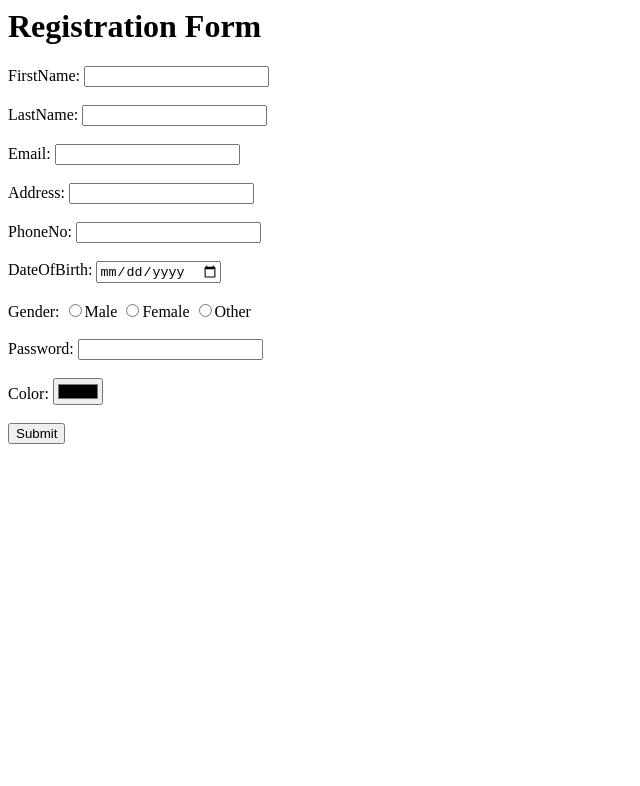
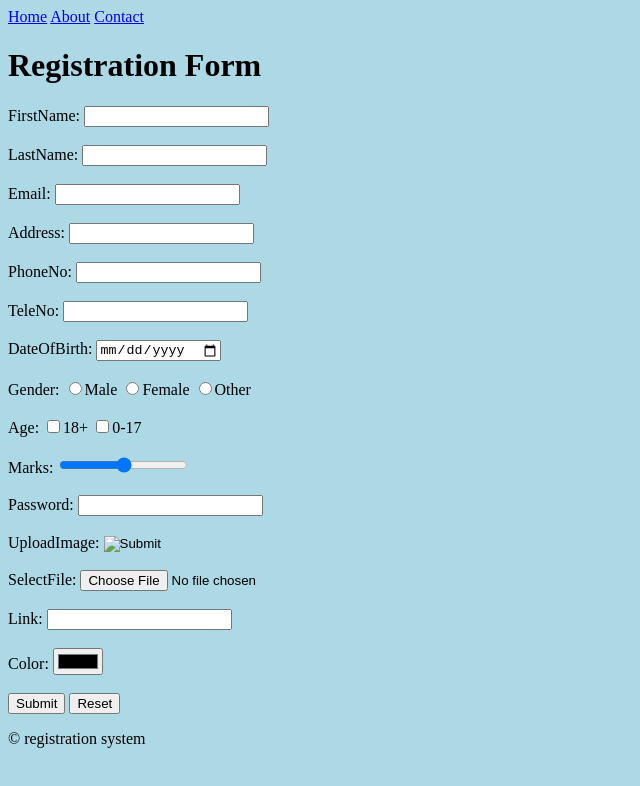
Before and after one commit to ankitapatel2501/Model-1, a plain HTML site: page form1.html in a window 1280 px wide. Shown: the whole page, without its empty margins (0-640 px from the left). Drawn offline with Linux system fonts and the light colour scheme.

Commit message:
commited

```diff
--- a/form1.html
+++ b/form1.html
@@ -1,8 +1,16 @@
 <html>
 <head>
+<title>Registration Form</title>
+
+
+</head>
+<body style="background-color:lightblue;">
+<nav>
+<a href="#">Home</a>
+<a href="#">About</a>
+<a href="#">Contact</a>
+</nav>
 <h1>Registration Form</h1>
-</head>
-<body>
 <form>
 <label>FirstName:</label>
 <input type="text" name="FirstName" required><br><br>
@@ -14,6 +22,8 @@
 <input type="text" name="Address" required><br><br>
 <label>PhoneNo:</label>
 <input type="[0-9]{10}" name="PhoneNo" required><br><br>
+<label>TeleNo:</label>
+<input type="tel" name="TeleNo" required><br><br>
 <label>DateOfBirth:</label>
 <input type="date" name="DateOfBirth" required><br><br>
 <label>Gender:</label>
@@ -21,12 +31,27 @@
 <input type="radio" name="Gender" value="Female" required>Female
 <input type="radio" name="Gender" value="Other" required>Other
 <br><br>
+<label>Age:</label>
+<input type="checkbox" name="Age" value="18+" required>18+
+<input type="checkbox" name="Age" value="0-17" required>0-17
+<br><br>
+<label>Marks:</label>
+<input type="range" name="Marks" min="0" max="100"><br><br>
 <label>Password:</label>
 <input type="password" name="Password" required><br><br>
+<label>UploadImage:</label>
+<input type="image" name="Image" required><br><br>
+<label>SelectFile:</label>
+<input type="file" name="File" required><br><br>
+<label>Link:</label>
+<input type="url" name="Link" required><br><br>
 <label>Color:</label>
 <input type="color" name="Color" required><br><br>
-<input type="Submit" value="Submit">
-
+<input type="submit" value="Submit">
+<input type="reset" value="Reset">
+<footer>
+<p>© registration system </p>
+</footer>
 </form>
 </body>
 </html>
```
